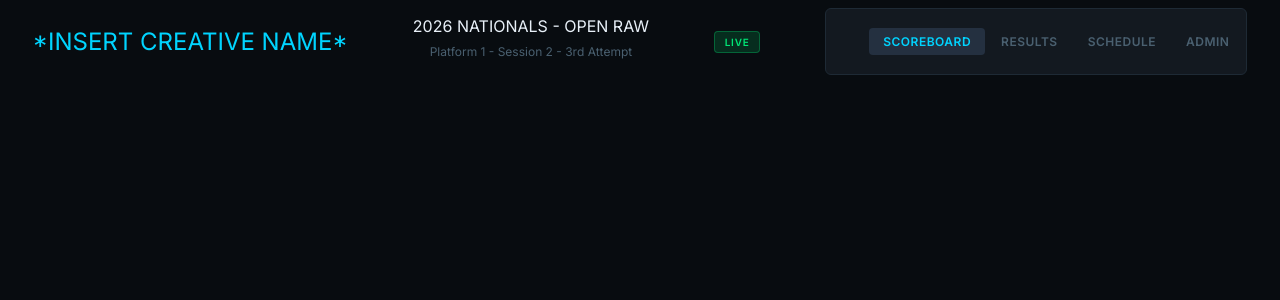
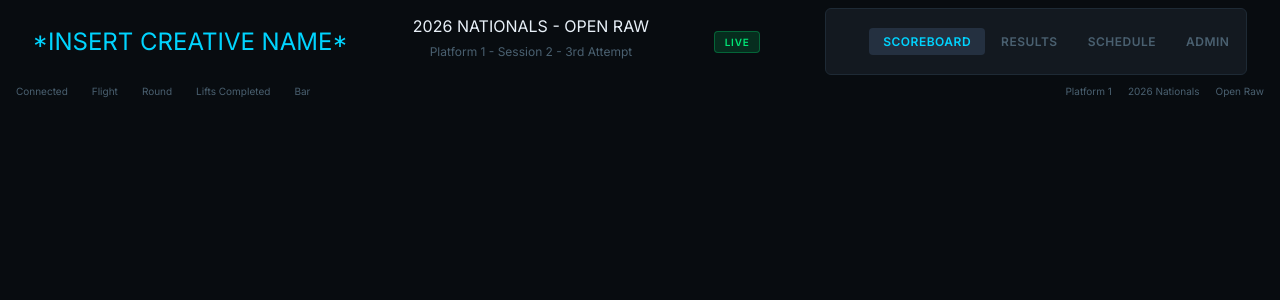
Before and after one commit to kbongco/meet-lifting-track, a Next.js app: page / in a window 1280 px wide. Shown: the top 300 px of the page. Built offline with nearby package versions, Linux system fonts and the light colour scheme.

Commit message:
status-bar updated

```diff
--- a/Components/layout/StatusBar/StatusBar.scss
+++ b/Components/layout/StatusBar/StatusBar.scss
@@ -0,0 +1,21 @@
+@import "../../../app/styles/globals.scss";
+@import "../../../app/styles/variables.scss";
+
+.chbi-lifting-status-bar-container {
+  font-size: 10px;
+  display: flex;
+  justify-content:space-between;
+  color: $color-text-muted;
+  padding-left: 8px;
+  padding-right: 8px;
+
+  .chbi-lifting-status-left {
+    display: flex;
+    gap:1.5rem
+  }
+
+  .chbi-lifting-status-right{
+    display: flex;
+    gap:1rem
+  }
+}
--- a/Components/layout/StatusBar/StatusBar.tsx
+++ b/Components/layout/StatusBar/StatusBar.tsx
@@ -0,0 +1,22 @@
+import './StatusBar.scss';
+
+export default function StatusBar() {
+  return (
+    <>
+      <div className='chbi-lifting-status-bar-container'>
+        <div className='chbi-lifting-status-left'>
+        <p>Connected</p>
+        <p>Flight</p>
+        <p>Round</p>
+        <p>Lifts Completed</p>
+        <p>Bar</p>
+        </div>
+        <div className='chbi-lifting-status-right'>
+          <p>Platform 1</p>
+          <p>2026 Nationals</p>
+          <p>Open Raw</p>
+        </div>
+      </div>
+    </>
+  )
+}
--- a/app/page.tsx
+++ b/app/page.tsx
@@ -12,6 +12,7 @@ import { useState } from "react";
 import Toggle from "@/Components/ui/Toggle/Toggle";
 import NavTabs from "@/Components/layout/NavTabs/Navtabs";
 import Header from "@/Components/layout/Header/Header";
+import StatusBar from "@/Components/layout/StatusBar/StatusBar";
 export default function Home() {
   const weightUnitOptions: Options[] = [
   { label: 'Kilograms (kg)', value: 'kg' },
@@ -82,6 +83,7 @@ export default function Home() {
   isActive={showWilks}
   onToggle={() => setShowWilks(!showWilks)}
 /> */}
+      <StatusBar/>
     </div>
   );
 }
```
